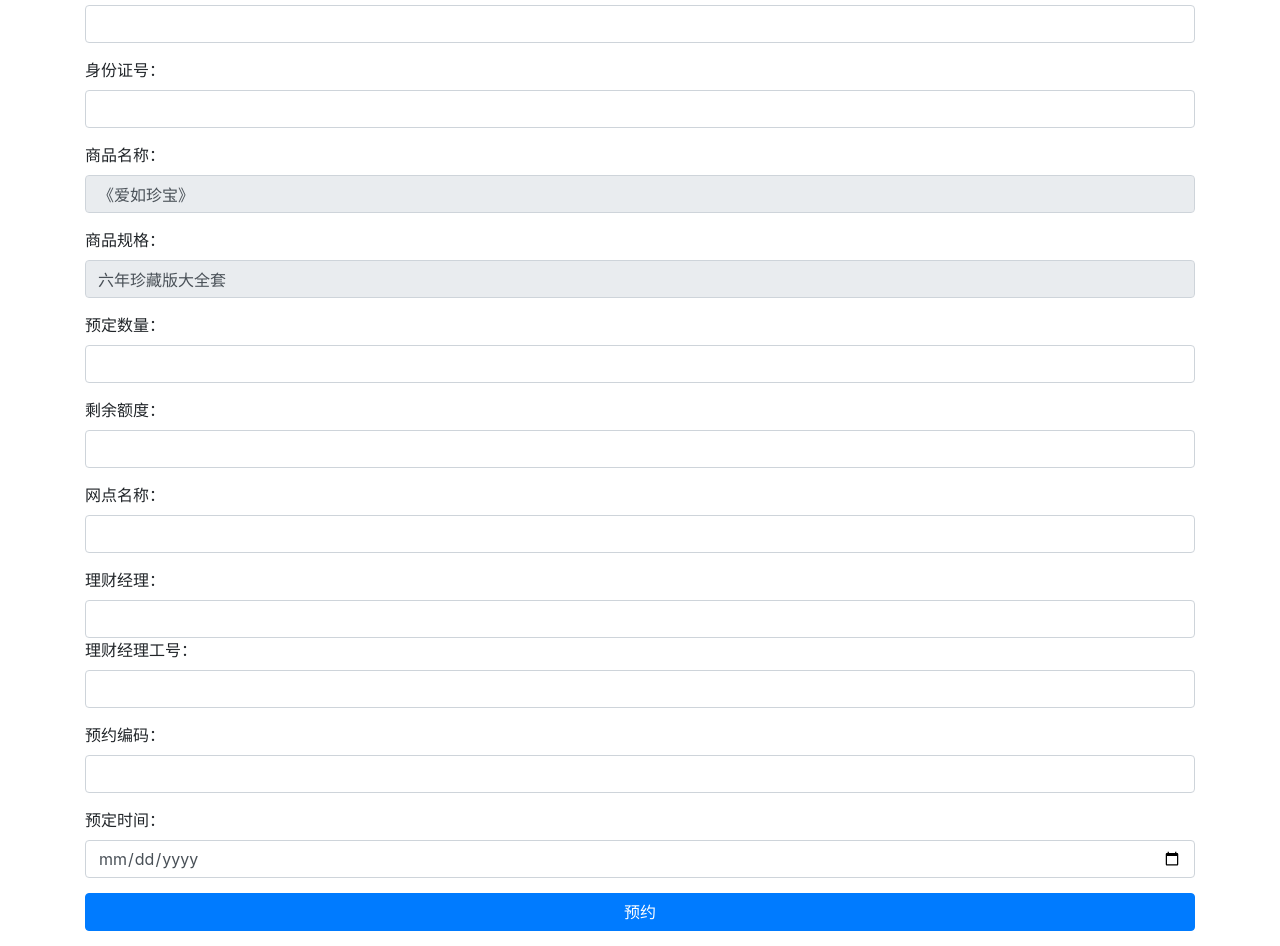
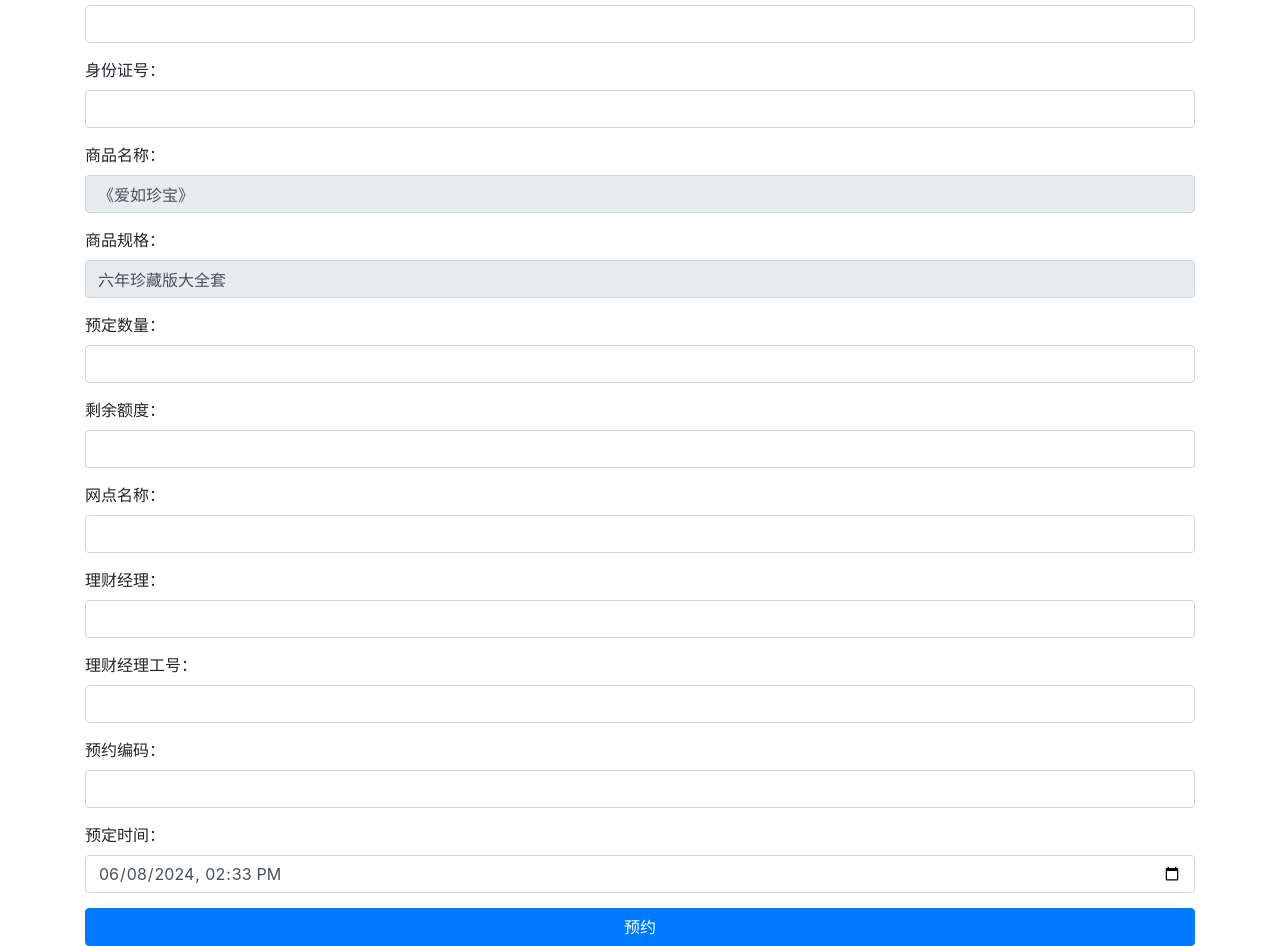
Before and after one commit to Northko/yuyue, a plain HTML site: page index.html in a window 1280 px wide. Shown: the part 103-1049 px from the top of the page. Drawn offline with nearby package versions, Linux system fonts and the light colour scheme.

Commit message:
Update index.html

```diff
--- a/index.html
+++ b/index.html
@@ -52,7 +52,8 @@
             <div class="form-group">
                 <label for="phone">理财经理：</label>
 				<input name="lcjl" type="text" class="form-control lcjl" id="formGroupExampleInput"  ">
-            <div class="form-group">
+            </div>
+			<div class="form-group">
                 <label for="email">理财经理工号：</label>
 				<input name="lcjlgh" type="text" class="form-control lcjlgh" id="formGroupExampleInput"  ">
             </div>
@@ -62,7 +63,7 @@
             </div>
 			<div class="form-group">
 			    <label for="remarks">预定时间：</label>
-				<input type="date" class="form-control ydsj" id="deliveryDate">
+				<input type="datetime-local" class="form-control ydsj" id="deliveryDate">
 				<!-- <input name="ydsj" type="text" class="form-control ydsj" id="formGroupExampleInput"  "> -->
 			</div>
             <!-- <button type="submit" class="btn btn-primary">预约</button> -->
@@ -79,9 +80,31 @@
    			var params = "xm=" + $(".xm").val() + "&sfzh="+$(".sfzh").val() + "&spmc="+$(".spmc").val() + "&spgg="+$(".spgg").val() + "&ydsl="+$(".ydsl").val()
    			 + "&syed="+$(".syed").val() + "&wdmc="+$(".wdmc").val() + "&lcjl="+$(".lcjl").val() + "&lcjlgh="+$(".lcjlgh").val() + "&yybm="+$(".yybm").val()
    			  + "&ydsj="+$(".ydsj").val()
-   			window.location.href = "index2.html?"+params
+   			// window.location.href = "index2.html?"+params
+			window.location.href = "index2.html?"+params
    			return false;
    		})
+
+		var today = new Date();//返回当前日期时间
+		var yyyy = today.getFullYear();//获取当前年份
+		var MM = today.getMonth() + 1;//因为getMonth()方法获取的是索引值,所以要＋1
+		var dd = today.getDate();//返回一个月中的某一天
+		var hh = today.getHours();//返回小时 (0 ~ 23)
+		var mm = today.getMinutes();//返回分钟 (0 ~ 59)
+		MM = checkTime(MM);//调用下面的checkTime函数，设置小于10的时间数字格式，例如5秒显示成05秒
+		dd = checkTime(dd);
+		hh = checkTime(hh);
+		mm = checkTime(mm);
+		var time = yyyy + "-" + MM + "-" + dd + "T" + hh + ":" + mm;
+		var dateControl = $(".ydsj");
+		dateControl.val(time);
+		function checkTime(i) {
+			if (i < 10) {
+				i = "0" + i;//这里如果是一位数则在前面添加一位0
+			}
+			return i;
+		}
+
    	})
 
    </script>
```
